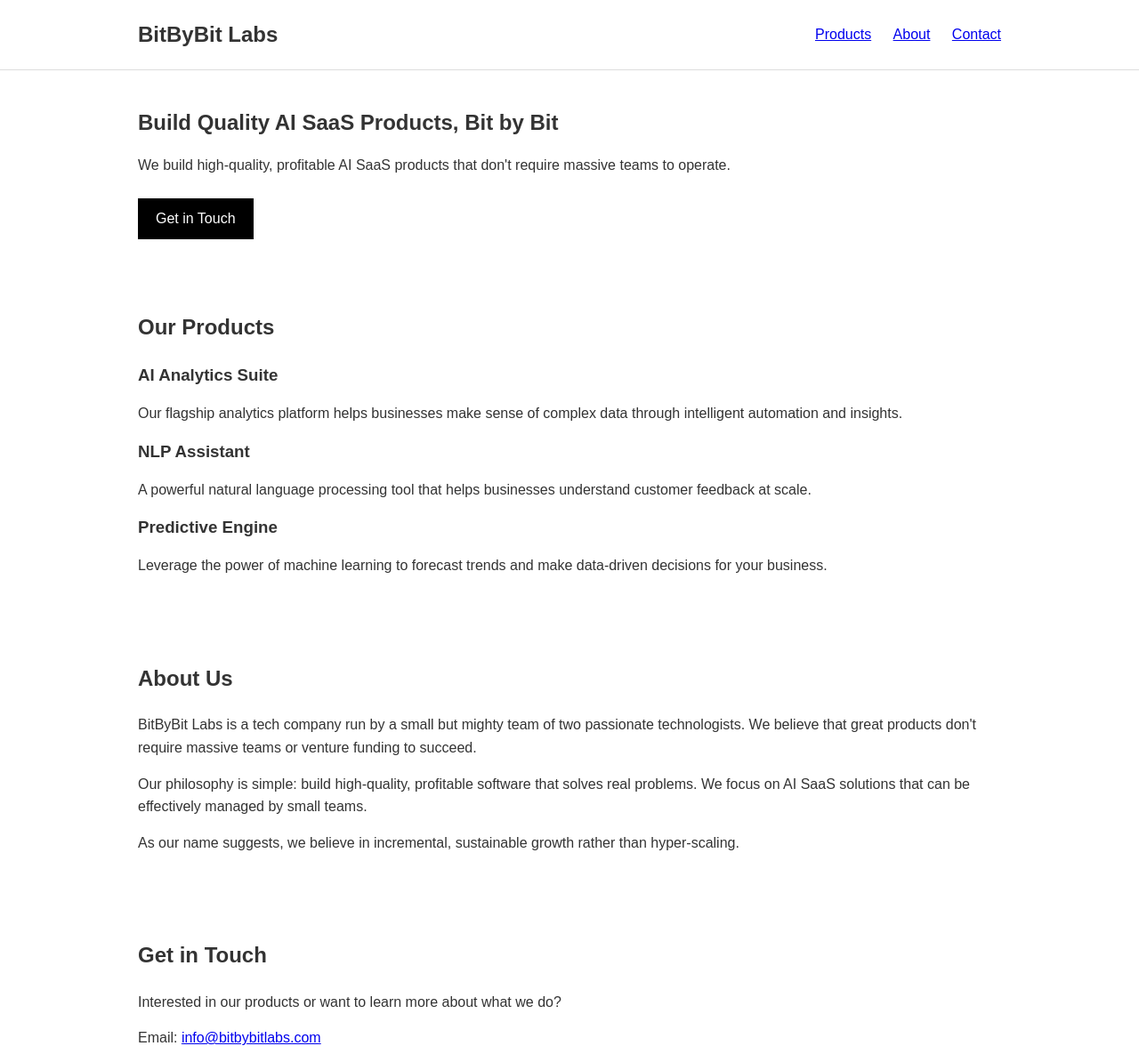
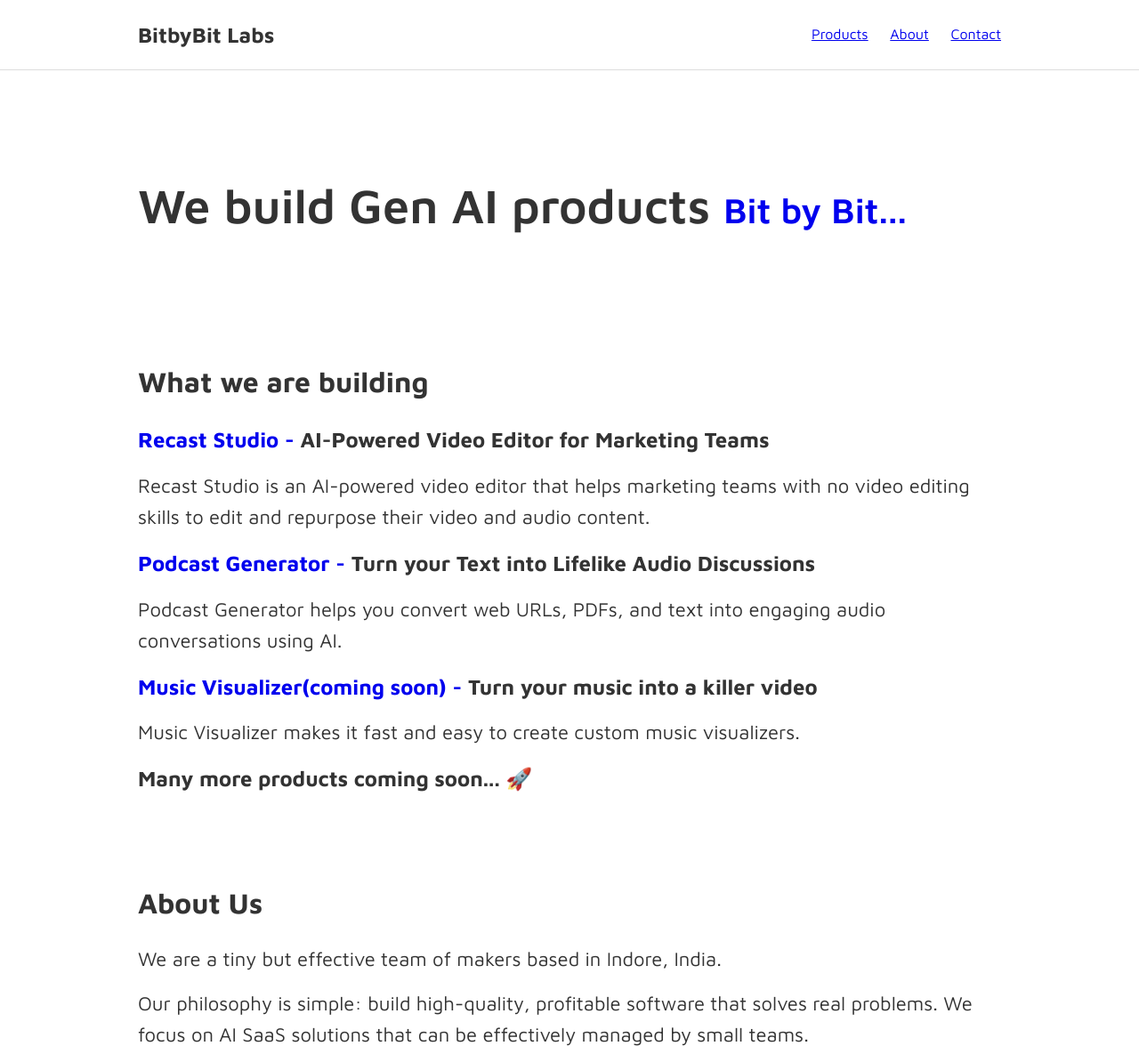
Before and after one commit to thecodinghouse/bbblabs, a plain HTML site: page index.html in a window 1280 px wide. Shown: the top 1185 px of the page at 89% size. Drawn offline with Linux system fonts and the light colour scheme.

Commit message:
first draft

```diff
--- a/index.html
+++ b/index.html
@@ -4,6 +4,10 @@
     <meta charset="UTF-8">
     <meta name="viewport" content="width=device-width, initial-scale=1.0">
     <title>BitByBit Labs - Quality AI Solutions</title>
+    <!-- Add Google Font -->
+    <link rel="preconnect" href="https://fonts.googleapis.com">
+    <link rel="preconnect" href="https://fonts.gstatic.com" crossorigin>
+    <link href="https://fonts.googleapis.com/css2?family=Maven+Pro:wght@400;500;600;700&display=swap" rel="stylesheet">
     <style>
         /* Reset and base styles */
         * {
@@ -13,7 +17,7 @@
         }
 
         body {
-            font-family: Arial, Helvetica, sans-serif;
+            font-family: 'Maven Pro', Arial, Helvetica, sans-serif;
             line-height: 1.6;
             color: #333;
             background-color: white;
@@ -65,9 +69,16 @@
         h1, h2, h3 {
             margin-bottom: 15px;
         }
+        h2{
+            font-size: 32px;
+        }
+        h3{
+            font-size: 24px;
+        }
 
         p {
             margin-bottom: 15px;
+            font-size: 22px;
         }
 
         .section-title {
@@ -98,13 +109,53 @@
                 margin-top: 10px;
             }
         }
+
+        /* Hero section - updated to match reference image */
+        .hero {
+            padding: 120px 0 60px;
+        }
+
+        .hero h1 {
+            font-size: 54px;
+            line-height: 1.2;
+            margin-bottom: 40px;
+            max-width: 90%;
+            font-weight: 600;
+        }
+
+        .hero p {
+            font-size: 28px;
+            margin-bottom: 20px;
+            line-height: 1.3;
+        }
+
+        .hero p:last-of-type {
+            margin-bottom: 60px;
+        }
+
+        .hero .btn {
+            font-size: 18px;
+            padding: 12px 24px;
+            border-radius: 4px;
+        }
+
+        /* Responsive adjustments for hero */
+        @media (max-width: 768px) {
+            .hero h1 {
+                font-size: 42px;
+            }
+
+            .hero p {
+                font-size: 22px;
+            }
+        }
     </style>
 </head>
 <body>
     <header>
         <div class="container">
             <nav>
-                <div class="logo">BitByBit Labs</div>
+                <div class="logo">BitbyBit Labs</div>
                 <div class="nav-links">
                     <a href="#products">Products</a>
                     <a href="#about">About</a>
@@ -116,32 +167,34 @@
 
     <section class="hero">
         <div class="container">
-            <h1>Build Quality AI SaaS Products, Bit by Bit</h1>
-            <p>We build high-quality, profitable AI SaaS products that don't require massive teams to operate.</p>
-            <a href="#contact" class="btn">Get in Touch</a>
+            <h1>We build Gen AI products <span style="color: #0000EE; font-size: 40px;"> Bit by Bit...</span></h1>
         </div>
     </section>
 
     <section id="products">
         <div class="container">
-            <h2 class="section-title">Our Products</h2>
-            <h3>AI Analytics Suite</h3>
-            <p>Our flagship analytics platform helps businesses make sense of complex data through intelligent automation and insights.</p>
+            <h2 class="section-title">What we are building</h2>
+            <h3><a href="https://recast.studio" style="color: #0000EE; text-decoration: none;">Recast Studio - </a>AI-Powered Video Editor for Marketing Teams</h3>
+            <p>Recast Studio is an AI-powered video editor that helps marketing teams with no video editing skills to edit and repurpose their video and audio content.</p>
 
-            <h3>NLP Assistant</h3>
-            <p>A powerful natural language processing tool that helps businesses understand customer feedback at scale.</p>
+            <h3><a href="https://podcastmaker.ai" style="text-decoration: none; color: #0000EE;">Podcast Generator - </a>Turn your Text into Lifelike Audio Discussions</h3>
+            <p>Podcast Generator helps you convert web URLs, PDFs, and text into engaging audio conversations using AI.</p>
 
-            <h3>Predictive Engine</h3>
-            <p>Leverage the power of machine learning to forecast trends and make data-driven decisions for your business.</p>
+            <h3><span style="text-decoration: none; color: #0000EE;"></a>Music Visualizer(coming soon) - </span>Turn your music into a killer video</h3>
+            <p>Music Visualizer makes it fast and easy to create custom music visualizers.</p>
+
+            <h3>Many more products coming soon... 🚀</h3>
         </div>
     </section>
+
 
     <section id="about">
         <div class="container">
             <h2 class="section-title">About Us</h2>
-            <p>BitByBit Labs is a tech company run by a small but mighty team of two passionate technologists. We believe that great products don't require massive teams or venture funding to succeed.</p>
+            <p>We are a tiny but effective team of makers based in Indore, India.</p>
             <p>Our philosophy is simple: build high-quality, profitable software that solves real problems. We focus on AI SaaS solutions that can be effectively managed by small teams.</p>
-            <p>As our name suggests, we believe in incremental, sustainable growth rather than hyper-scaling.</p>
+            <p>The below GIF aptly represents our work style. 👇</p>
+        <img src="/fire.gif" alt="BitbyBit Labs" style="width: 50%; height: auto;">
         </div>
     </section>
 
@@ -149,14 +202,13 @@
         <div class="container">
             <h2 class="section-title">Get in Touch</h2>
             <p>Interested in our products or want to learn more about what we do?</p>
-            <p>Email: <a href="mailto:info@bitbybitlabs.com">info@bitbybitlabs.com</a></p>
-            <a href="mailto:info@bitbybitlabs.com" class="btn">Contact Us</a>
+            <p>Email: <a href="mailto:hi@recast.studio">hi@recast.studio</a></p>
         </div>
     </section>
 
     <footer>
         <div class="container">
-            <p>&copy; 2023 BitByBit Labs. All rights reserved.</p>
+            <p>&copy; 2025 Bit By Bit Labs Pvt Ltd. All rights reserved.</p>
         </div>
     </footer>
 </body>
```
Also changed, not shown: fire.gif (added).
